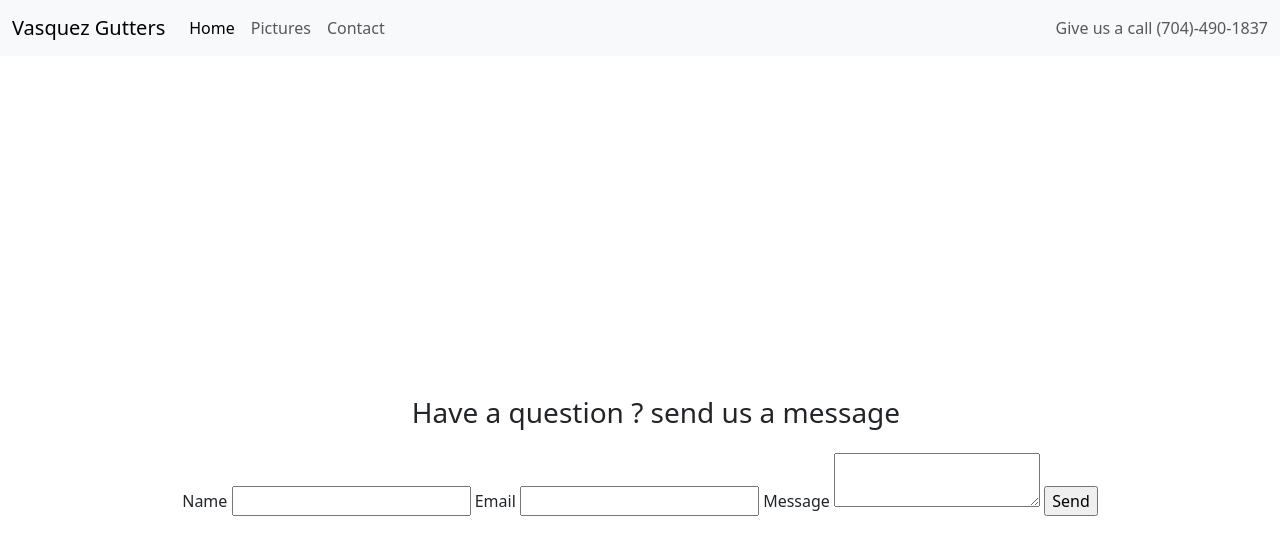
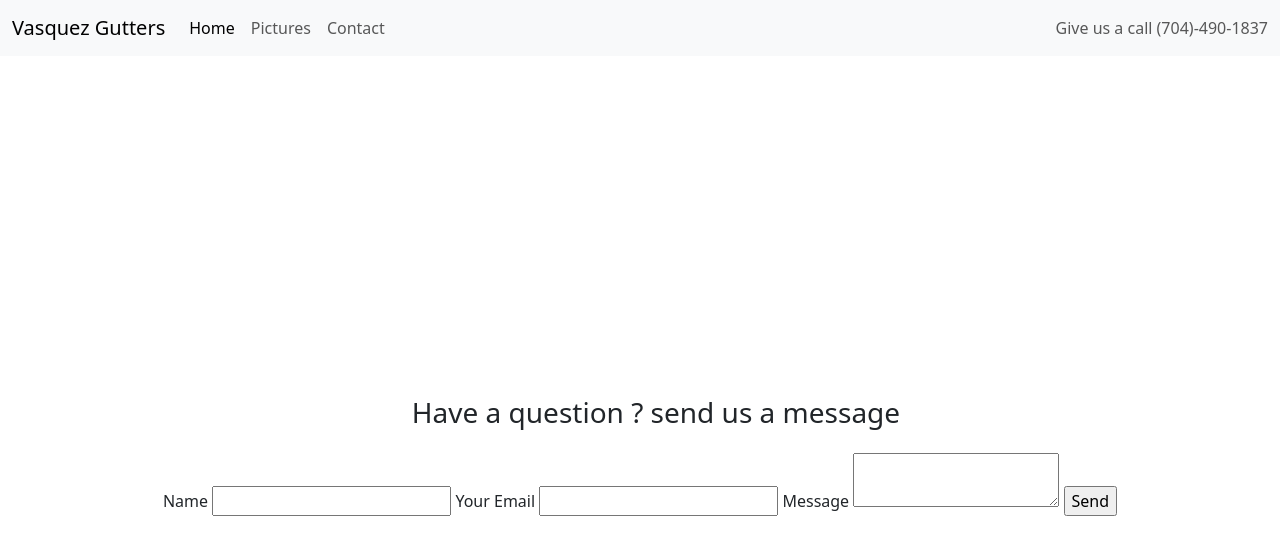
Before and after one commit to rm2023/vasquezgutters, a website: page contact .html in a window 1280 px wide. Drawn offline with nearby package versions, Linux system fonts and the light colour scheme.

Commit message:
fixed more

```diff
--- a/contact .html
+++ b/contact .html
@@ -73,7 +73,7 @@
             <input type="hidden" name="contact_number">
             <label>Name</label>
             <input type="text" name="user_name">
-            <label>Email</label>
+            <label>Your Email </label>
             <input type="email" name="user_email">
             <label>Message</label>
             <textarea name="message"></textarea>
```
Also changed, not shown: pictures.html (+1 -1 lines).
